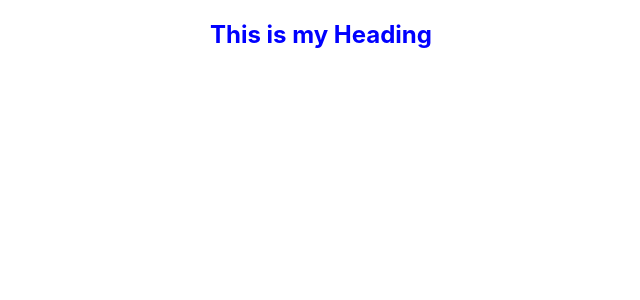
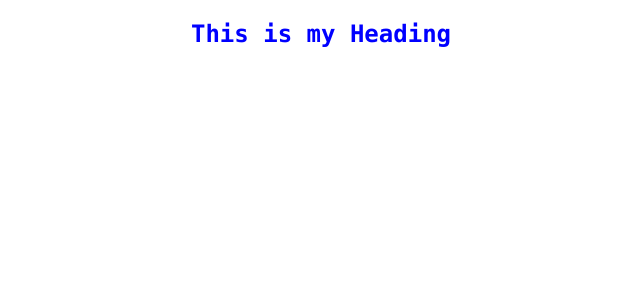
Before and after one commit to GeekShubhamRajput/react-js-learning, a React (Create React App) app: page / in a window 1280 px wide. Shown: the top 300 px of the page, without its empty margins (319-959 px from the left). Built offline with nearby package versions, Linux system fonts and the light colour scheme.

Commit message:
Add multiple classes on any component

```diff
--- a/src/components/StyleSheet.js
+++ b/src/components/StyleSheet.js
@@ -2,7 +2,8 @@ import React from 'react'
 
 function StyleSheet(props){
   let className = props.primary ? 'primary' : 'secondary'
-  return <h2 className={className}> This is my Heading</h2>
+
+  return <h2 className={`${className} lucida-font`}> This is my Heading</h2>
 }
 
 export default StyleSheet
--- a/src/myStyle.css
+++ b/src/myStyle.css
@@ -5,3 +5,7 @@
 .secondary{
   color:  blue;
 }
+
+.lucida-font{
+  font-family: "Lucida Console", "Courier New", monospace;
+}
```
